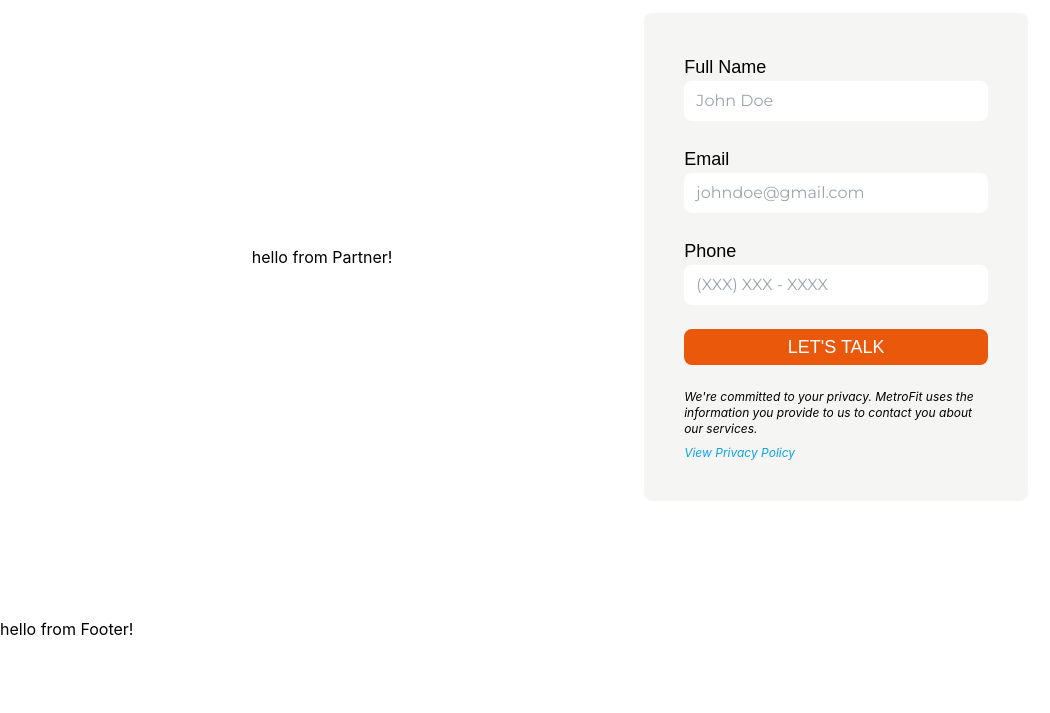
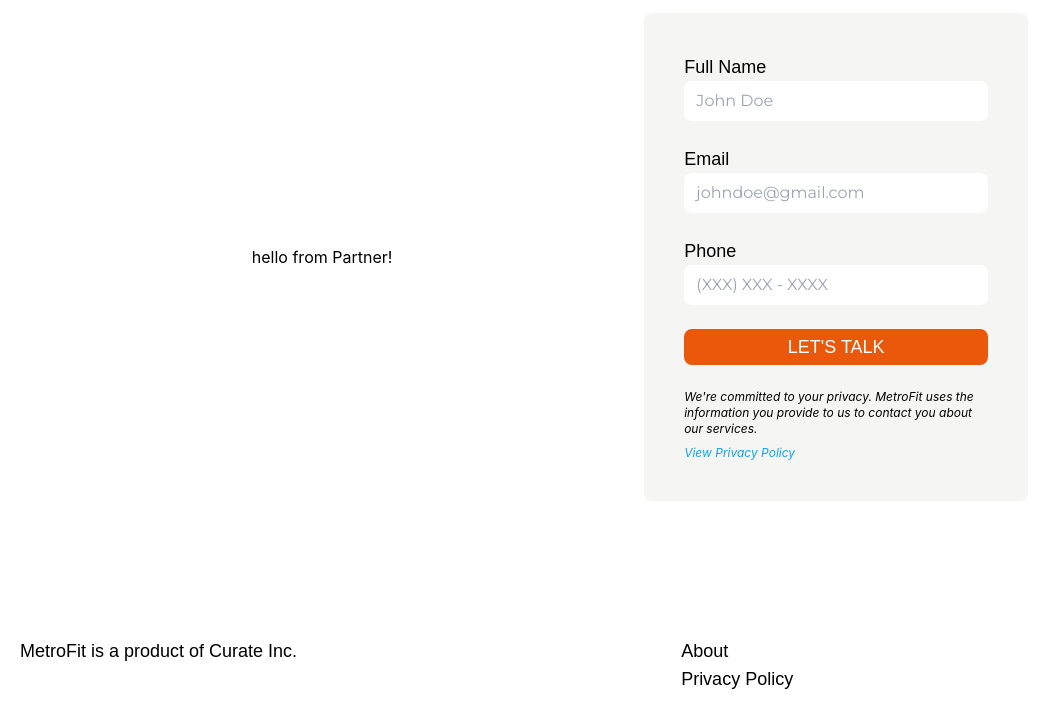
Before and after one commit to sweetmangoes/landing-page, a Next.js app in the folder metrofit-landing/: page /partner in a window 1280 px wide. Shown: the part 103-816 px from the top of the page, without its empty margins (0-1050 px from the left). Built offline with nearby package versions, Linux system fonts and the light colour scheme; a web font is replaced by a local one.

Commit message:
adding style

```diff
--- a/metrofit-landing/components/footer.jsx
+++ b/metrofit-landing/components/footer.jsx
@@ -1,7 +1,19 @@
 export default function Footer(){
   return(
-    <p>
-      hello from Footer!
-    </p>
+    <div className="bg-white flex flex-row space-x-96 text-black p-5 font-monomaniac text-lg">
+      <h1>
+        MetroFit is a product of Curate Inc.
+      </h1>
+      <div className="flex flex-row justify-between ">
+        <ul>
+          <li>
+            About
+          </li>
+          <li>
+            Privacy Policy
+          </li>
+        </ul>
+      </div>
+    </div>
   )
 }
```
